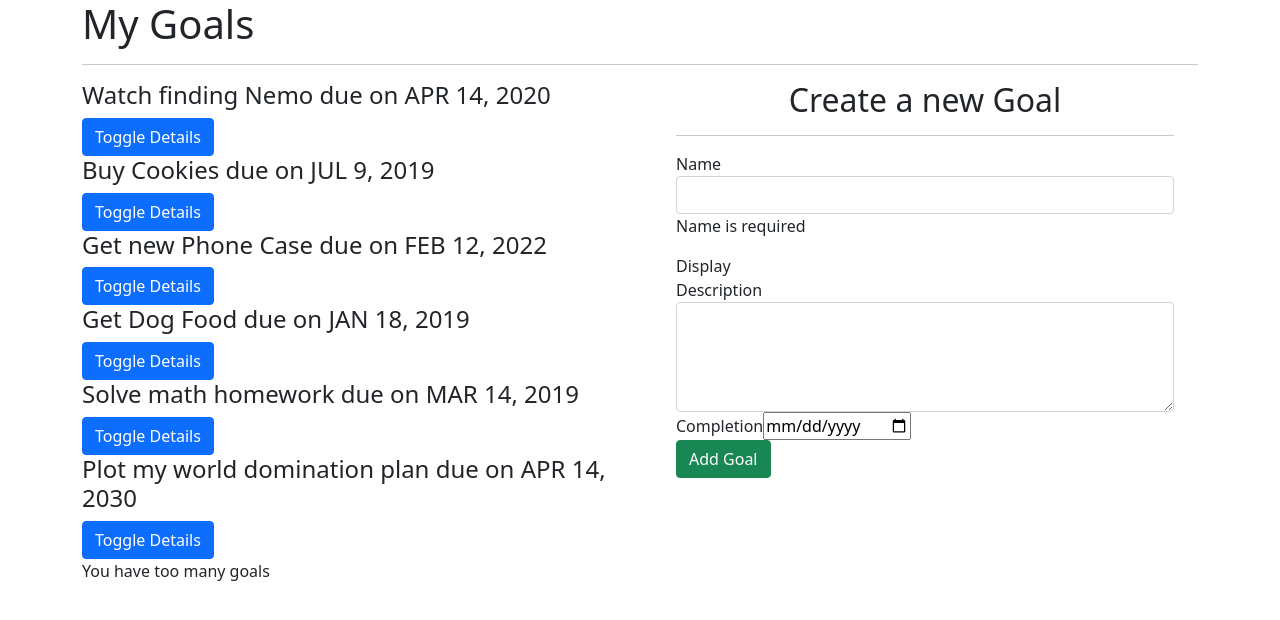
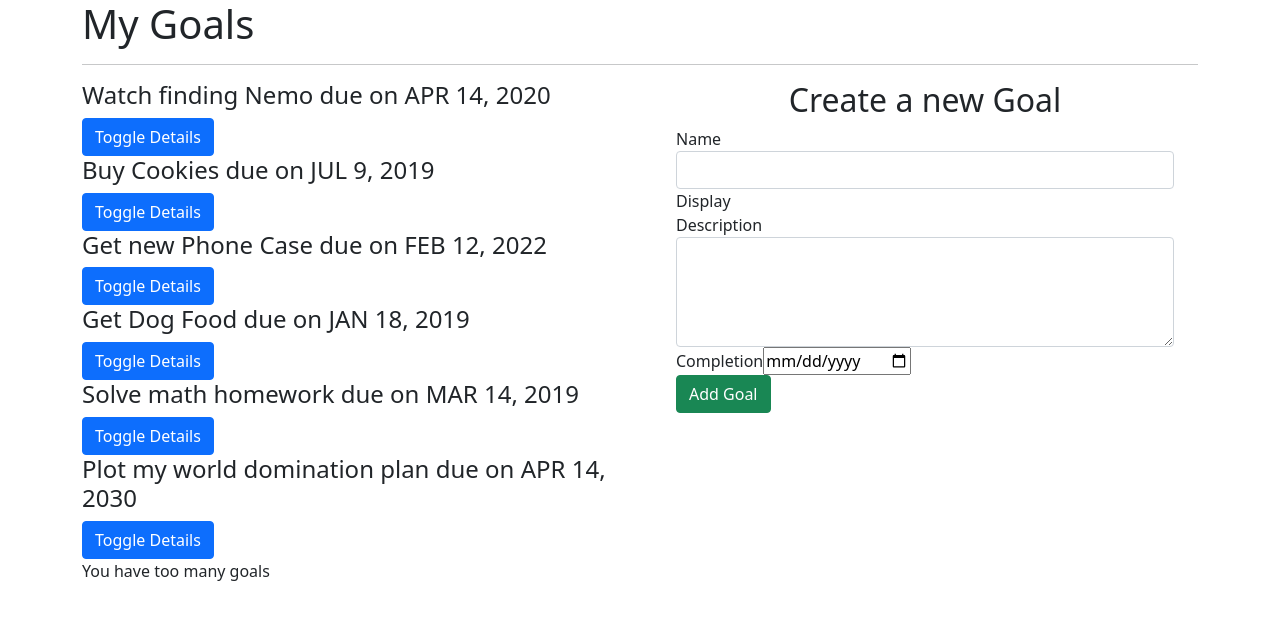
Before and after one commit to Memory-Wabwile/Goals-App, an Angular app: page / in a window 1280 px wide. Shown: the top 620 px of the page. Built offline with nearby package versions, Linux system fonts and the light colour scheme.

Commit message:
validate the form to add goals after user inputs them

```diff
--- a/src/app/goal-form/goal-form.component.html
+++ b/src/app/goal-form/goal-form.component.html
@@ -1,38 +1,39 @@
 <div class="container-fluid">
   <h2 class="text-center">Create a new Goal</h2>
-  <hr>
-  <form #goalForm='ngForm'>
+
+  <form (ngSubmit)='submitGoal()' #goalForm='ngForm'>
     <div class="form-group">
 
       <label for="name">Name</label>
       <input type="text" required class="form-control" id="name" [(ngModel)]="newGoal.name" name="name" #name='ngModel'
         required>
-      <div [hidden]="name.valid || name.pristine" class="alert alert-danger"></div>
+      <div [hidden]="name.valid || name.pristine" class="alert alert-danger">
         <p>Name is required</p>
       </div>
-
+    </div>
     <!-- Testing to see if we get any data -->
     Display {{newGoal.name}}
 
     <div class="form-group">
-
       <label for="description">Description</label>
-      <textarea class="form-control" id="description" rows="4" [(ngModel)]="newGoal.description" name="description" #description="ngModel" required></textarea>
+      <textarea class="form-control" id="description" rows="4" [(ngModel)]="newGoal.description" name="description"
+        #description="ngModel" required></textarea>
       <div [hidden]="description.valid || description.pristine" class="alert alert-danger">
         <p>Description is required</p>
       </div>
     </div>
-    <div class="form-group">
 
 
-
+    <div class="form-group">
       <label for="complete">Completion</label>
-     <input type='date' id="complete" [(ngModel)]="newGoal.completeDate" name="completeDate" #completeDate="ngModel" required>
+      <input type='date' id="complete" [(ngModel)]="newGoal.completeDate" name="completeDate" #completeDate="ngModel"
+        required>
       <div [hidden]="completeDate.valid || completeDate.pristine" class="alert alert-danger">
         <p>Date is required</p>
       </div>
 
     </div>
     <button type="submit" class="btn btn-success">Add Goal</button>
+
   </form>
 </div>
--- a/src/app/goal-form/goal-form.component.ts
+++ b/src/app/goal-form/goal-form.component.ts
@@ -1,4 +1,4 @@
-import { Component, OnInit } from '@angular/core';
+import { Component, OnInit , Output, EventEmitter } from '@angular/core';
 import { Goal } from '../goal';
 
 @Component({
@@ -10,6 +10,11 @@ export class GoalFormComponent implements OnInit {
 
 
   newGoal = new Goal(0,"","",new Date());
+  @Output() addGoal = new EventEmitter<Goal>();
+
+  submitGoal(){
+this.addGoal.emit(this.newGoal);
+  }
   constructor() { }
 
   ngOnInit(): void {
--- a/src/app/goal/goal.component.html
+++ b/src/app/goal/goal.component.html
@@ -50,7 +50,8 @@
       </div>
 
       <div class="col-md-6">
-        <app-goal-form></app-goal-form>
+        <app-goal-form (addGoal)="addNewGoal($event)"></app-goal-form>
+
       </div>
 
     </div>
--- a/src/app/goal/goal.component.ts
+++ b/src/app/goal/goal.component.ts
@@ -49,6 +49,12 @@ export class GoalComponent implements OnInit {
       new Date(2030, 3, 14)
     ),
   ];
+  addNewGoal(goal:any){
+    let goalLength = this.goals.length;
+    goal.id = goalLength+1;
+    goal.completeDate = new Date(goal.completeDate)
+    this.goals.push(goal)
+  }
 
   toggleDetails(index: any) {
     this.goals[index].showDescription = !this.goals[index].showDescription;
@@ -66,6 +72,7 @@ export class GoalComponent implements OnInit {
       }
     }
   }
+
   constructor() {}
 
   ngOnInit(): void {}
```
Lines whose indentation alone changed are shown as unchanged.
